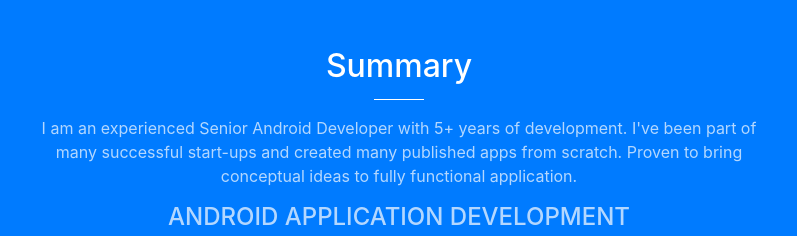
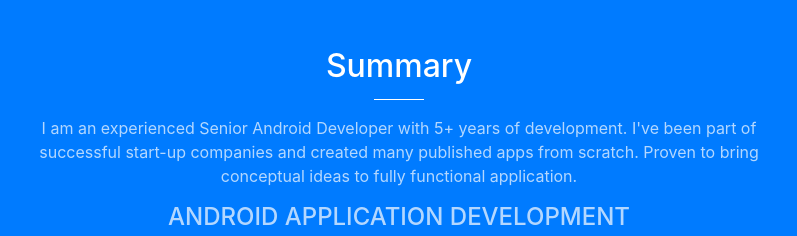
Before and after one commit to MichaelReyes/MichaelReyes.github.io, a website with bundled scripts: page index.html in a window 1280 px wide. Shown: the part 802-1038 px from the top of the page, 241-1038 px from the left. Built offline with nearby package versions, Linux system fonts and the light colour scheme.

Commit message:
Updates on summary

```diff
--- a/index.html
+++ b/index.html
@@ -93,7 +93,7 @@
                 <hr class="light">
                 <p class="text-faded">
                     I am an experienced Senior Android Developer with 5+ years of development.
-                    I've been part of many successful start-ups and created many published apps from scratch.
+                    I've been part of successful start-up companies and created many published apps from scratch.
                     Proven to bring conceptual ideas to fully functional application.
                 </p>
                 <h4 class="text-faded">ANDROID APPLICATION DEVELOPMENT</h4>
```
